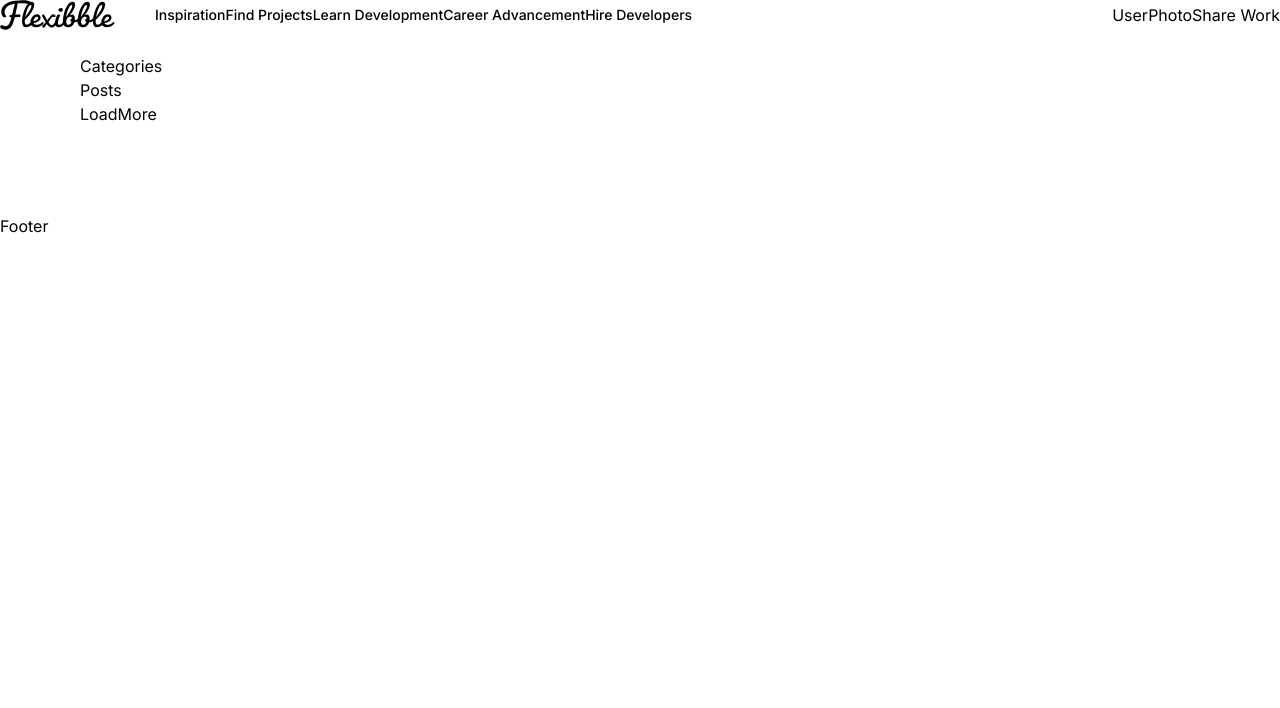
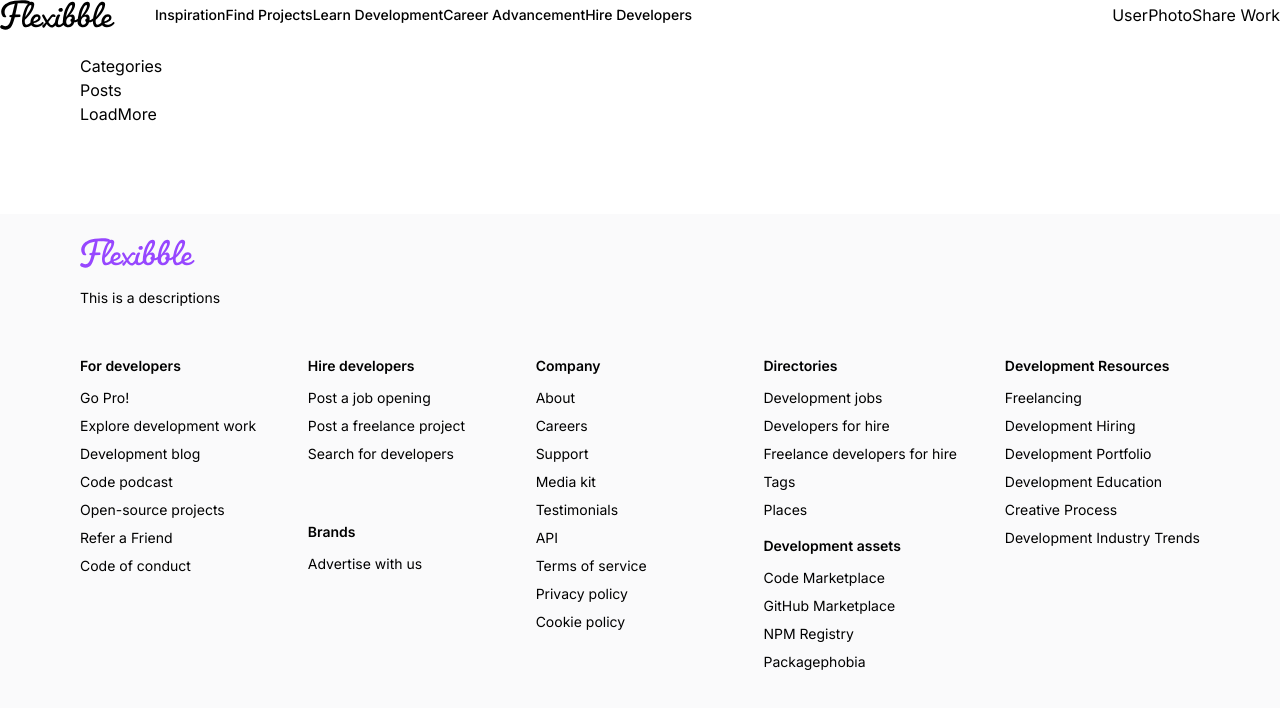
Before and after one commit to ellenatsu/fullstack_dribble_clone, a Next.js app: page / in a window 1280 px wide. Shown: the top 708 px of the page. Built offline with nearby package versions, Linux system fonts and the light colour scheme.

Commit message:
add footer

```diff
--- a/components/Footer.tsx
+++ b/components/Footer.tsx
@@ -1,7 +1,77 @@
-import React from "react";
+import Image from "next/image";
+import Link from "next/link";
+import { footerLinks } from "@/constants";
 
+type ColumnProps = {
+  title: string;
+  links: Array<string>;
+};
+
+const FooterColumn = ({ title, links }: ColumnProps) => (
+  <div className="footer_column">
+    <h4 className="font-semibold">{title}</h4>
+    <ul className="flex flex-col gap-2 font-normal">
+      {links.map((link) => (
+        <Link href="/" key={link}>
+          {link}
+        </Link>
+      ))}
+    </ul>
+  </div>
+);
 const Footer = () => {
-  return <div>Footer</div>;
+  return (
+    <footer className="flexStart footer">
+      <div className="flex flex-col gap-12 w-full">
+        <div className="flex items-start flex-col">
+          <Image src="/logo-purple.svg" alt={"logo"} width={115} height={38} />
+          <p className="text-start text-sm font-normal mt-5 max-w-xs">
+            This is a descriptions
+          </p>
+        </div>
+        <div className="flex flex-wrap gap-12">
+          <FooterColumn
+            title={footerLinks[0].title}
+            links={footerLinks[0].links}
+          />
+
+          <div className="flex-1 flex flex-col gap-4">
+            <FooterColumn
+              title={footerLinks[1].title}
+              links={footerLinks[1].links}
+            />
+            <FooterColumn
+              title={footerLinks[2].title}
+              links={footerLinks[2].links}
+            />
+          </div>
+
+          <FooterColumn
+            title={footerLinks[3].title}
+            links={footerLinks[3].links}
+          />
+
+          <div className="flex-1 flex flex-col gap-4">
+            <FooterColumn
+              title={footerLinks[4].title}
+              links={footerLinks[4].links}
+            />
+            <FooterColumn
+              title={footerLinks[5].title}
+              links={footerLinks[5].links}
+            />
+          </div>
+
+          <FooterColumn
+            title={footerLinks[6].title}
+            links={footerLinks[6].links}
+          />
+        </div>
+
+        <div></div>
+      </div>
+    </footer>
+  );
 };
 
 export default Footer;
```
